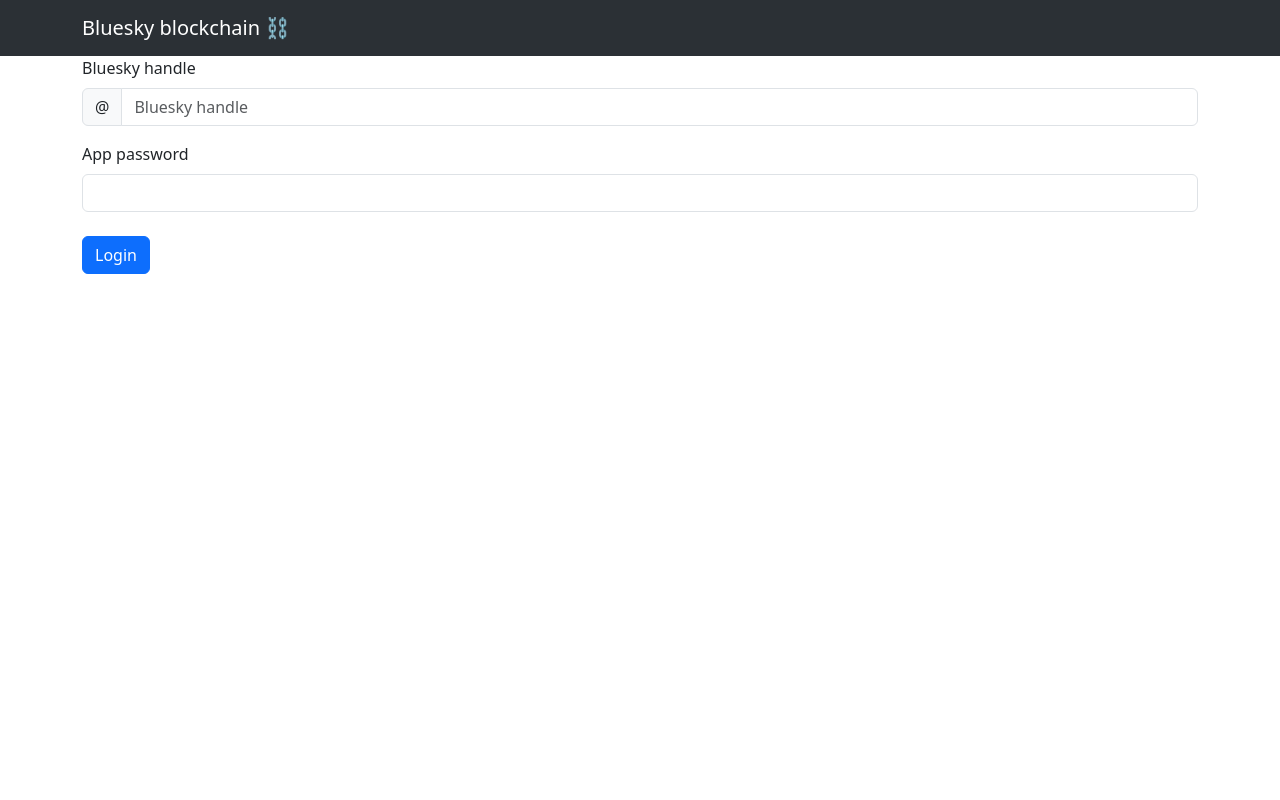
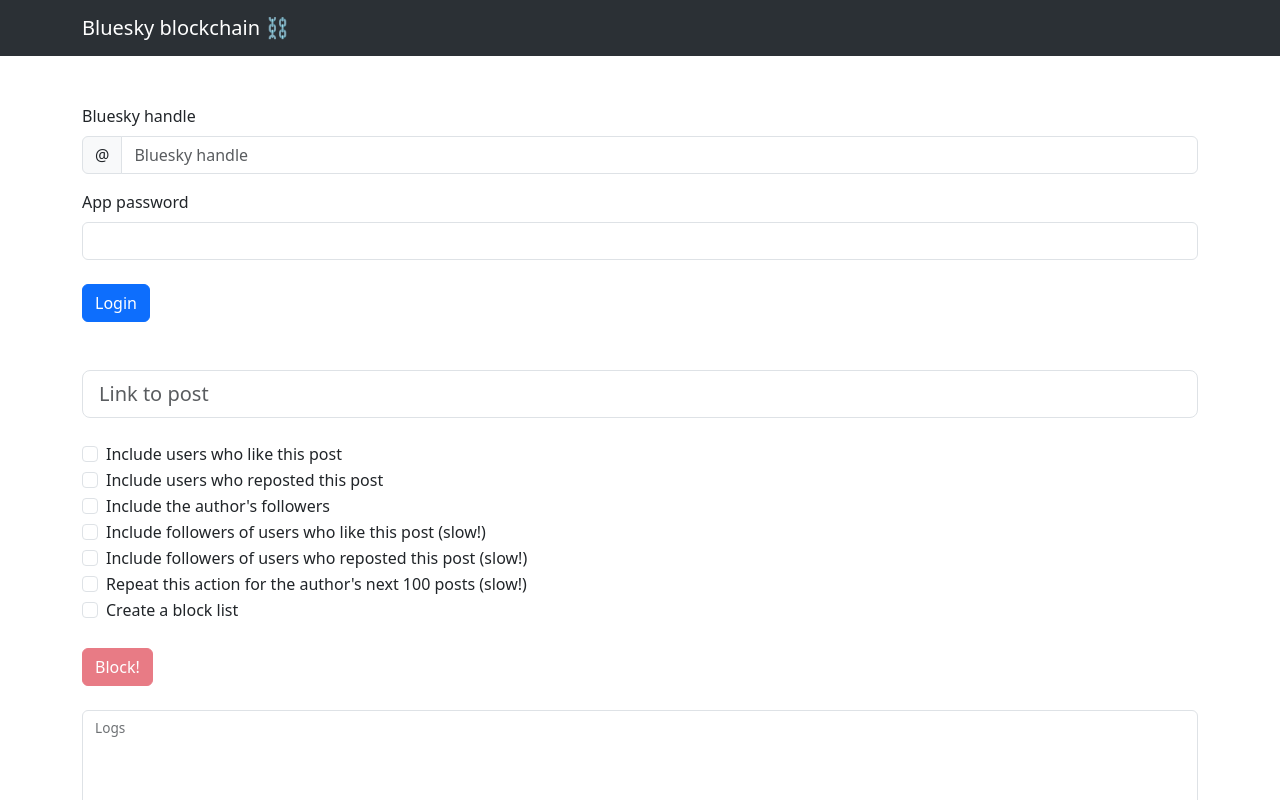
Before and after one commit to mpichka/bsky-blck, a React (Vite) app: page / in a window 1280 px wide. Shown: the top 800 px of the page. Built offline with nearby package versions, Linux system fonts and the light colour scheme.

Commit message:
Added logs

```diff
--- a/src/App.tsx
+++ b/src/App.tsx
@@ -1,12 +1,12 @@
 import { type MutableRefObject, useRef, useState } from "react";
-import Button from "react-bootstrap/Button";
 import Col from "react-bootstrap/Col";
 import Container from "react-bootstrap/Container";
 import Navbar from "react-bootstrap/Navbar";
 import Row from "react-bootstrap/Row";
 import { LoginForm } from "./components/LoginForm";
 import { LogoutButton } from "./components/LogoutButton";
-import { SearchInput } from "./components/SearchInput";
+import { LogsOutput } from "./components/Output";
+import { SearchInput, SearchInputFormData } from "./components/SearchInput";
 import { Bsky } from "./services/Bsky";
 
 export default function App() {
@@ -16,9 +16,13 @@
     Boolean(sessionStorage.getItem("session"))
   );
 
+  const handleChainBlock = (formData: SearchInputFormData) => {
+    console.log(formData);
+  };
+
   return (
     <div>
-      <Navbar className="bg-body-tertiary navbar" data-bs-theme="dark">
+      <Navbar className="bg-body-tertiary mb-5" data-bs-theme="dark">
         <Container>
           <Navbar.Brand>Bluesky blockchain ⛓</Navbar.Brand>
           {isAuthenticated && (
@@ -40,18 +44,12 @@
           setAuthenticated={setAuthenticated}
         />
       )}
-      {isAuthenticated && (
-        <>
-          <SearchInput />{" "}
-          <Container>
-            <Row>
-              <Col>
-                <Button variant="danger">Block!</Button>
-              </Col>
-            </Row>
-          </Container>
-        </>
-      )}
+
+      <SearchInput
+        onSubmit={handleChainBlock}
+        isAuthenticated={isAuthenticated}
+      />
+      <LogsOutput />
     </div>
   );
 }
--- a/src/components/LoginForm.tsx
+++ b/src/components/LoginForm.tsx
@@ -50,7 +50,7 @@
   };
 
   return (
-    <Container>
+    <Container className='mb-5'>
       <Form onSubmit={submitForm}>
         <Row>
           <Col>
--- /dev/null
+++ b/src/components/Output.tsx
@@ -0,0 +1,15 @@
+import Container from "react-bootstrap/Container";
+import FloatingLabel from "react-bootstrap/FloatingLabel";
+import Form from "react-bootstrap/Form";
+
+export function LogsOutput() {
+  return (
+    <>
+      <Container>
+        <FloatingLabel controlId="logsTextArea" label="Logs">
+          <Form.Control as="textarea" style={{ height: "500px" }} />
+        </FloatingLabel>
+      </Container>
+    </>
+  );
+}
--- a/src/components/SearchInput.tsx
+++ b/src/components/SearchInput.tsx
@@ -1,18 +1,66 @@
+import { type ChangeEvent, useState } from "react";
+import Button from "react-bootstrap/Button";
 import Col from "react-bootstrap/Col";
 import Container from "react-bootstrap/Container";
 import Form from "react-bootstrap/Form";
 import Row from "react-bootstrap/Row";
 
-export function SearchInput() {
+export interface SearchInputFormData {
+  linkToPost: string;
+  includeLikes: boolean;
+  includeReposts: boolean;
+  includeAuthorFollowers: boolean;
+  includeLikesFollowers: boolean;
+  includeRepostFollowers: boolean;
+  repeatForAuthor: boolean;
+  createBlockList: boolean;
+}
+
+type Props = {
+  isAuthenticated: boolean;
+  onSubmit: (formData: SearchInputFormData) => void;
+};
+
+export function SearchInput(props: Props) {
+  const { isAuthenticated, onSubmit } = props;
+
+  const [formData, setFormData] = useState<SearchInputFormData>({
+    linkToPost: "",
+    includeLikes: false,
+    includeReposts: false,
+    includeAuthorFollowers: false,
+    includeLikesFollowers: false,
+    includeRepostFollowers: false,
+    repeatForAuthor: false,
+    createBlockList: false,
+  });
+
+  const handleInputChange = (e: ChangeEvent<HTMLInputElement>) => {
+    const { id, value } = e.target;
+    setFormData({
+      ...formData,
+      [id]: value,
+    });
+  };
+
+  const handleCheckChange = (e: ChangeEvent<HTMLInputElement>) => {
+    const { id, checked } = e.target;
+    setFormData({
+      ...formData,
+      [id]: checked,
+    });
+  };
+
   return (
-    <Container className="search-input-container">
-      <Row className="search-input">
+    <Container className="mb-4">
+      <Row className="mb-4">
         <Col>
           <Form.Control
             size="lg"
             type="text"
             placeholder="Link to post"
             id="linkToPost"
+            onChange={handleInputChange}
           />
         </Col>
       </Row>
@@ -22,32 +70,56 @@
             type="checkbox"
             id="includeLikes"
             label="Include users who like this post"
+            onChange={handleCheckChange}
           />
           <Form.Check
             type="checkbox"
             id="includeReposts"
             label="Include users who reposted this post"
+            onChange={handleCheckChange}
           />
           <Form.Check
             type="checkbox"
             id="includeAuthorFollowers"
             label="Include the author's followers"
+            onChange={handleCheckChange}
           />
           <Form.Check
             type="checkbox"
             id="includeLikesFollowers"
             label="Include followers of users who like this post (slow!)"
+            onChange={handleCheckChange}
           />
           <Form.Check
             type="checkbox"
             id="includeRepostFollowers"
             label="Include followers of users who reposted this post (slow!)"
+            onChange={handleCheckChange}
           />
           <Form.Check
             type="checkbox"
             id="repeatForAuthor"
             label="Repeat this action for the author's next 100 posts (slow!)"
+            onChange={handleCheckChange}
           />
+          <Form.Check
+            type="checkbox"
+            id="createBlockList"
+            label="Create a block list"
+            onChange={handleCheckChange}
+          />
+        </Col>
+      </Row>
+      <Row>
+        <Col>
+          <Button
+            className="mt-4"
+            variant="danger"
+            onClick={() => onSubmit(formData)}
+            disabled={!isAuthenticated}
+          >
+            Block!
+          </Button>
         </Col>
       </Row>
     </Container>
```
